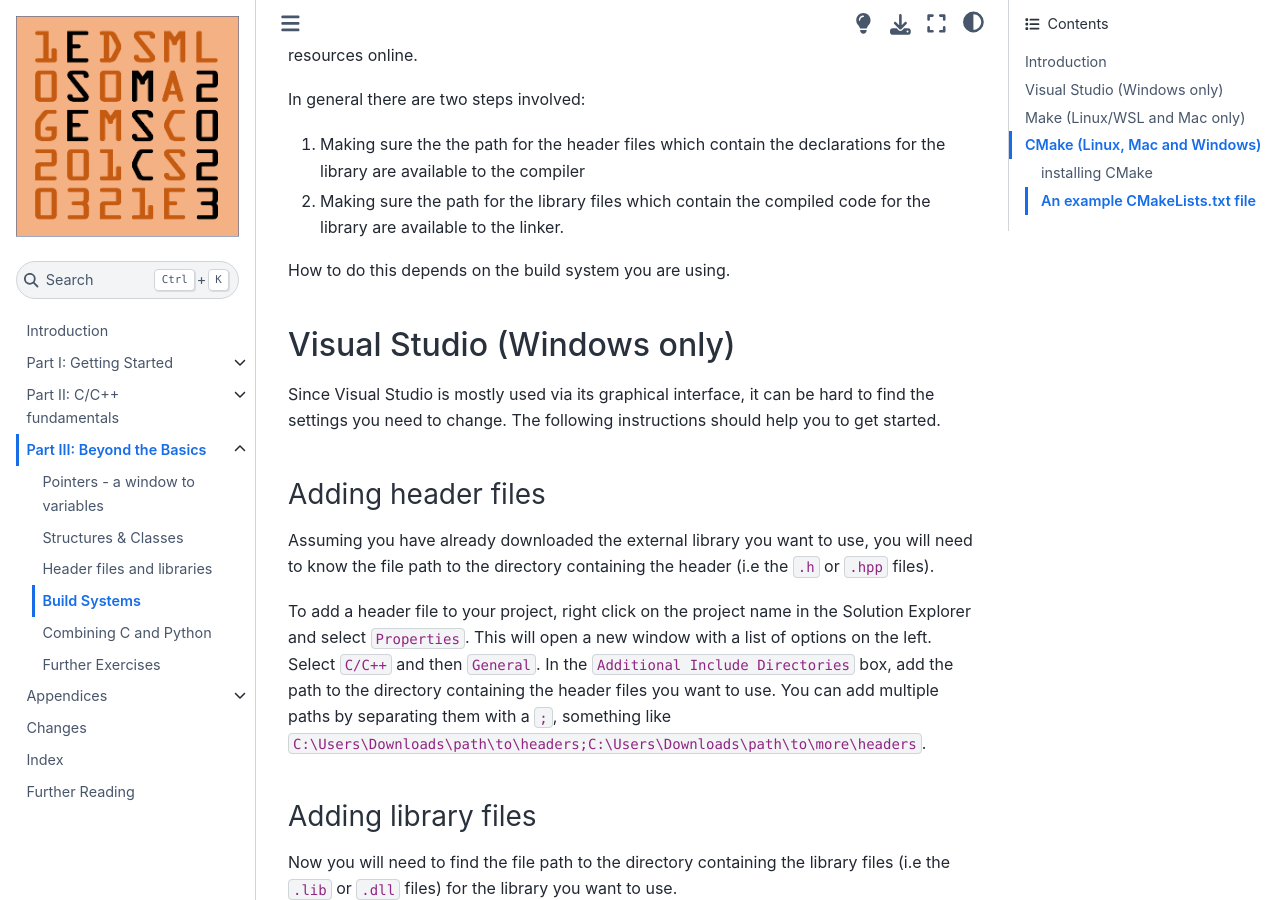
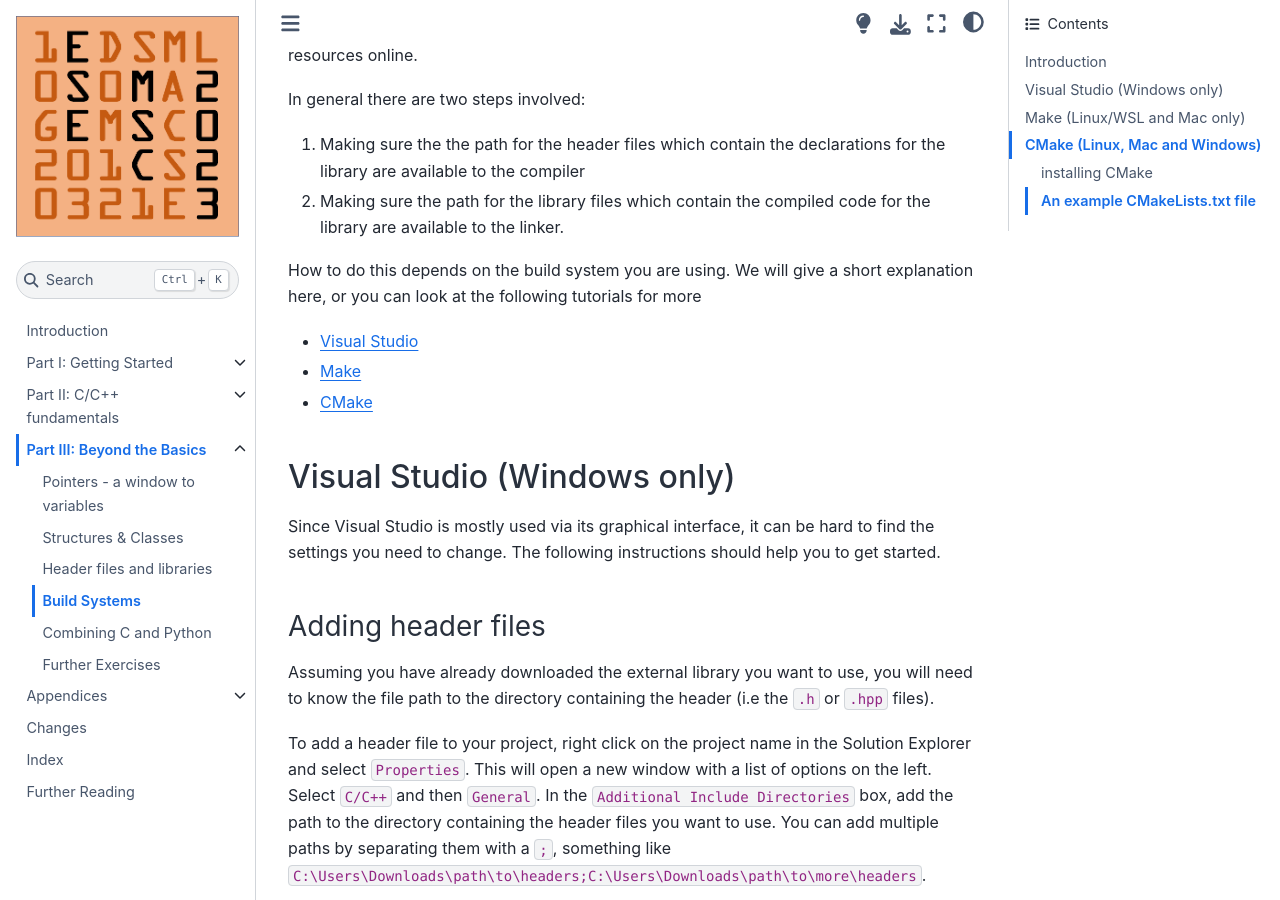
Before and after one commit to ese-msc/c-primer, a Jupyter Book: the page built from part_three/04_build_systems.md, in a window 1280 px wide and 900 px high, scrolled down 473 px. Built offline with Jupyter Book 1.0.4 settings and Sphinx 7.4.7 and the Sphinx Book theme 1.1.4, drawn with Linux system fonts in a browser that asks for light colours.

```diff
--- a/_toc.yml
+++ b/_toc.yml
@@ -6,7 +6,7 @@
   - file: part_one/01_running
   - file: part_one/02_hello_world
   - file: part_one/03_simple_math
-  - file: part_one/04_input-output.md
+  - file: part_one/04_input-output
   - file: part_one/05_troubleshooting
   - file: part_one/exercises_one
 - file: part_two/intro
@@ -22,7 +22,7 @@
   - file: part_three/02_structs
   - file: part_three/03_header_files
   - file: part_three/04_build_systems
-  - file: part_three/05_combining_with_python.md
+  - file: part_three/05_combining_with_python
   - file: part_three/exercises_three
 - file: appendices/intro
   sections:
--- a/part_three/04_build_systems.md
+++ b/part_three/04_build_systems.md
@@ -13,7 +13,13 @@
 1. Making sure the  the path for the header files which contain the declarations for the library are available to the compiler
 2. Making sure the path for the library files which contain the compiled code for the library are available to the linker.
 
-How to do this depends on the build system you are using.
+How to do this depends on the build system you are using. We will give a short explanation here, or you can look at the following tutorials for more
+
+
+- [Visual Studio](https://docs.microsoft.com/en-us/cpp/build/walkthrough-creating-and-using-a-dynamic-link-library-cpp?view=msvc-160)
+
+- [Make](https://www.cs.colby.edu/maxwell/courses/tutorials/maketutor/)
+- [CMake](https://cmake.org/cmake/help/latest/guide/tutorial/index.html)
 
 ## Visual Studio (Windows only)
 
```
Also changed, not shown: part_one/01_running.md (+1 -1 lines).
